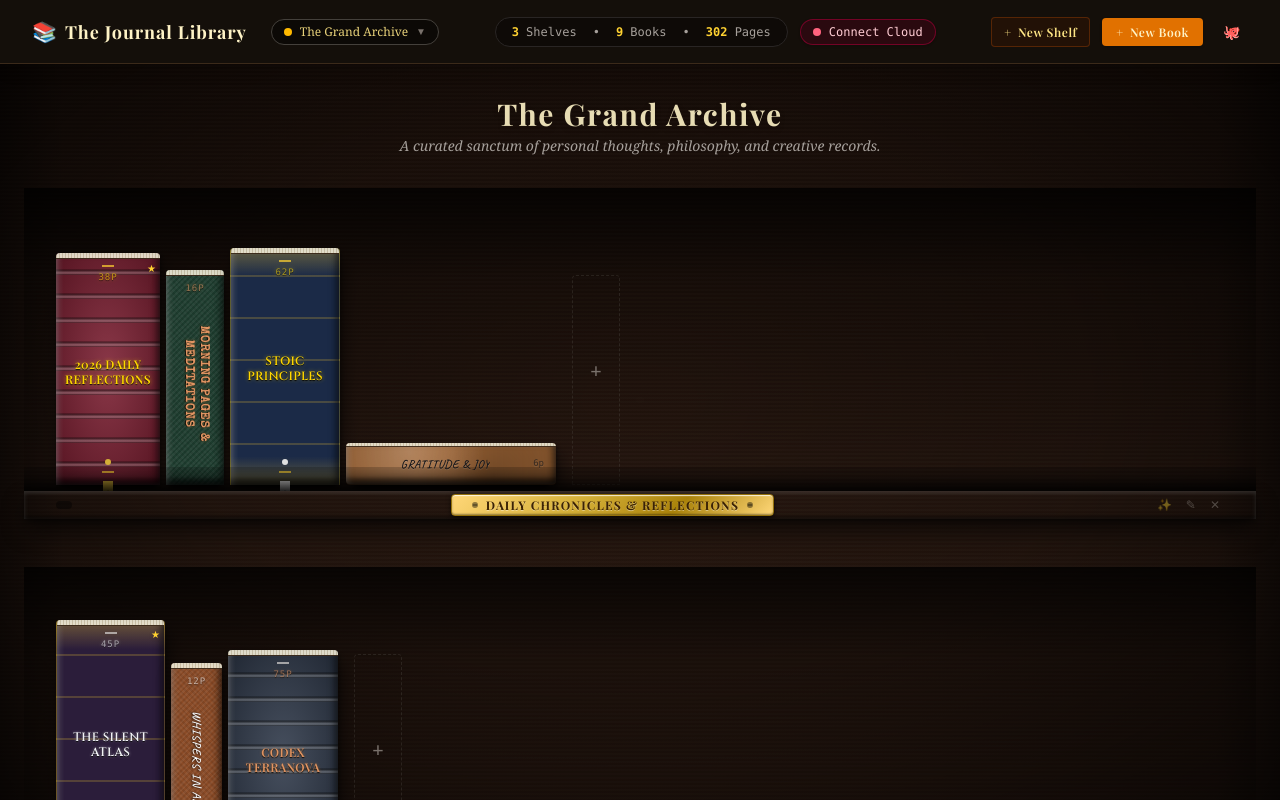
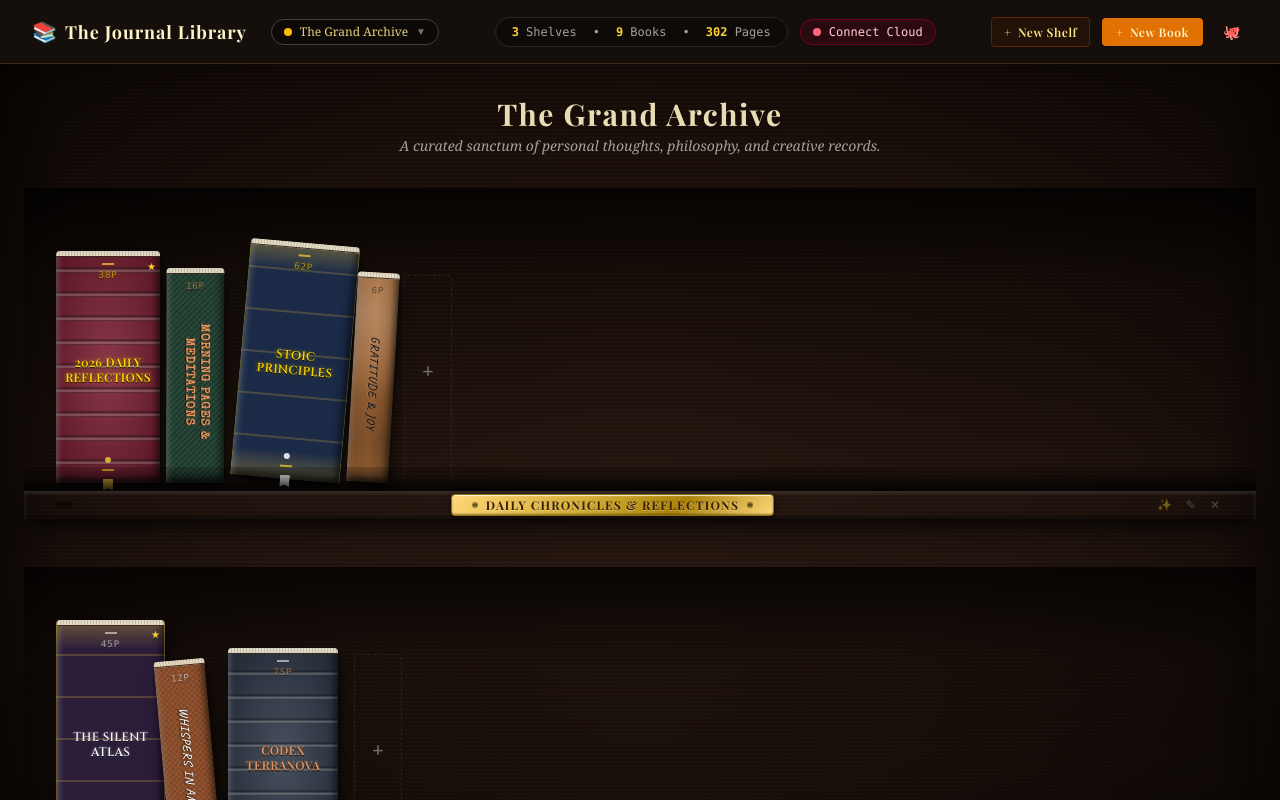
Before and after one commit to janlofredy/TheLibrary, a Vue app: page / in a window 1280 px wide. Shown: the top 800 px of the page. Built offline with nearby package versions, Linux system fonts and the light colour scheme; a web font is replaced by a local one.

Commit message:
feat(physics): integrate Matter.js 2D rigid body physics engine to simulate bookshelf gravity, friction, collisions, and equilibrium

```diff
--- a/package.json
+++ b/package.json
@@ -13,8 +13,10 @@
     "@tiptap/extension-placeholder": "^3.31.0",
     "@tiptap/starter-kit": "^3.31.0",
     "@tiptap/vue-3": "^3.31.0",
+    "@types/matter-js": "^0.20.2",
     "dexie": "^4.0.11",
     "lucide-vue-next": "^0.475.0",
+    "matter-js": "^0.20.0",
     "pinia": "^2.3.1",
     "vue": "^3.5.13"
   },
--- a/src/components/bookshelf/BookSpine.vue
+++ b/src/components/bookshelf/BookSpine.vue
@@ -141,11 +141,19 @@ import type { Book } from '@/types/journal'
 import { getBookSizing, type NeighborInfo } from '@/utils/bookSizing'
 import { useLibraryStore } from '@/stores/libraryStore'
 
+export interface PhysicsOverride {
+  width?: number
+  height?: number
+  angleDeg?: number
+  isFlat?: boolean
+}
+
 const props = defineProps<{
   book: Book
   leftNeighbor?: NeighborInfo | null
   rightNeighbor?: NeighborInfo | null
   isGhost?: boolean
+  physicsTransform?: PhysicsOverride | null
 }>()
 
 const emit = defineEmits<{
@@ -155,15 +163,45 @@ const emit = defineEmits<{
 
 const store = useLibraryStore()
 
-const sizing = computed(() => getBookSizing(props.book, { left: props.leftNeighbor, right: props.rightNeighbor }))
+const fallbackSizing = computed(() => getBookSizing(props.book, { left: props.leftNeighbor, right: props.rightNeighbor }))
+
+const isFlat = computed(() => {
+  if (props.physicsTransform?.isFlat !== undefined) return props.physicsTransform.isFlat
+  return fallbackSizing.value.isFlat
+})
+
+const width = computed(() => {
+  if (props.physicsTransform?.width !== undefined) return props.physicsTransform.width
+  return fallbackSizing.value.width
+})
+
+const height = computed(() => {
+  if (props.physicsTransform?.height !== undefined) return props.physicsTransform.height
+  return fallbackSizing.value.height
+})
+
+const rotationDeg = computed(() => {
+  if (props.physicsTransform?.angleDeg !== undefined) return props.physicsTransform.angleDeg
+  return fallbackSizing.value.rotationDeg
+})
+
+const sizing = computed(() => ({
+  width: width.value,
+  height: height.value,
+  rotationDeg: rotationDeg.value,
+  isFlat: isFlat.value,
+  topEdgeDetail: fallbackSizing.value.topEdgeDetail,
+}))
 
 const containerWrapperStyle = computed(() => {
-  const { width, height, rotationDeg, floorLift, isFlat } = sizing.value
+  const w = width.value
+  const h = height.value
+  const rot = rotationDeg.value
 
-  if (isFlat) {
+  if (isFlat.value) {
     return {
-      width: `${width}px`,
-      height: `${height}px`,
+      width: `${w}px`,
+      height: `${h}px`,
       transform: 'none',
       zIndex: 10,
     }
@@ -173,15 +211,17 @@ const containerWrapperStyle = computed(() => {
   let transformOrigin = 'bottom center'
   let zIndex = 10
 
-  if (rotationDeg !== 0) {
-    transform = `translateY(-${floorLift}px) rotate(${rotationDeg}deg)`
-    transformOrigin = rotationDeg > 0 ? 'bottom left' : 'bottom right'
+  if (rot !== 0) {
+    const rad = (Math.abs(rot) * Math.PI) / 180
+    const floorLift = Math.ceil(w * Math.sin(rad)) + 1
+    transform = `translateY(-${floorLift}px) rotate(${rot}deg)`
+    transformOrigin = rot > 0 ? 'bottom left' : 'bottom right'
     zIndex = 20
   }
 
   return {
-    width: `${width}px`,
-    height: `${height}px`,
+    width: `${w}px`,
+    height: `${h}px`,
     transform,
     transformOrigin,
     zIndex,
--- a/src/components/bookshelf/ShelfRow.vue
+++ b/src/components/bookshelf/ShelfRow.vue
@@ -44,6 +44,7 @@
             :book="item.book"
             :left-neighbor="item.leftNeighbor"
             :right-neighbor="item.rightNeighbor"
+            :physics-transform="item.physicsTransform"
             @select="handleSelectBook"
             @edit="handleEditBook"
           />
@@ -132,7 +133,8 @@ import { ref, computed } from 'vue'
 import type { Shelf, Book } from '@/types/journal'
 import { useLibraryStore } from '@/stores/libraryStore'
 import { calculateSpineWidth, calculateBookHeight, getBookSizing, type NeighborInfo } from '@/utils/bookSizing'
-import BookSpine from './BookSpine.vue'
+import { createShelfPhysics } from '@/physics/shelfPhysics'
+import BookSpine, { type PhysicsOverride } from './BookSpine.vue'
 
 const props = defineProps<{
   shelf: Shelf
@@ -143,6 +145,8 @@ const shelfTrack = ref<HTMLElement | null>(null)
 const shelfCanvas = ref<HTMLElement | null>(null)
 const dragIndicatorX = ref<number | null>(null)
 
+const shelfPhysics = createShelfPhysics(900, 265)
+
 interface PositionedBook {
   book: Book
   x: number
@@ -151,6 +155,7 @@ interface PositionedBook {
   isFlat: boolean
   leftNeighbor: NeighborInfo | null
   rightNeighbor: NeighborInfo | null
+  physicsTransform?: PhysicsOverride
 }
 
 const positionedBooks = computed<PositionedBook[]>(() => {
@@ -163,16 +168,21 @@ const positionedBooks = computed<PositionedBook[]>(() => {
     return aX - bX
   })
 
+  const canvasW = shelfCanvas.value?.clientWidth || 900
+  const physicalTransforms = shelfPhysics.syncBooks(shelfBooks, canvasW, 265)
+
   let currentFlowX = 0
-  const calculatedItems: { book: Book; x: number; width: number; height: number; isFlat: boolean }[] = []
+  const calculatedItems: { book: Book; x: number; width: number; height: number; isFlat: boolean; physicsTransform?: PhysicsOverride }[] = []
 
   for (const book of sorted) {
+    const pt = physicalTransforms.get(book.id)
     const isExplicitFlat = book.layerMode === 'horizontal-stack'
     const spineW = calculateSpineWidth(book.pageCount || 0)
     const bookH = calculateBookHeight(book.id)
     const flatLength = bookH
-    const bookWidth = isExplicitFlat ? flatLength : spineW
-    const bookHeight = isExplicitFlat ? spineW : bookH
+    const bookWidth = pt ? pt.width : (isExplicitFlat ? flatLength : spineW)
+    const bookHeight = pt ? pt.height : (isExplicitFlat ? spineW : bookH)
+    const isFlat = pt ? pt.isFlat : isExplicitFlat
 
     let x = book.positionX
     if (x === undefined || x < 0) {
@@ -184,23 +194,16 @@ const positionedBooks = computed<PositionedBook[]>(() => {
       x,
       width: bookWidth,
       height: bookHeight,
-      isFlat: isExplicitFlat,
+      isFlat,
+      physicsTransform: pt ? {
+        width: pt.width,
+        height: pt.height,
+        angleDeg: pt.angleDeg,
+        isFlat: pt.isFlat,
+      } : undefined,
     })
 
-    // Advance floor flow coordinate with snug separation
     currentFlowX = Math.max(currentFlowX, x + bookWidth + 6)
-  }
-
-  const canvasW = shelfCanvas.value?.clientWidth || 900
-
-  // Pre-resolve isFlat status for books falling flat on open floor
-  const preliminarySizings = calculatedItems.map(item => getBookSizing(item.book, undefined, canvasW))
-  for (let i = 0; i < calculatedItems.length; i++) {
-    if (preliminarySizings[i].isFlat) {
-      calculatedItems[i].isFlat = true
-      calculatedItems[i].width = preliminarySizings[i].width
-      calculatedItems[i].height = preliminarySizings[i].height
-    }
   }
 
   // Determine physical neighbor contact information
@@ -244,26 +247,8 @@ const positionedBooks = computed<PositionedBook[]>(() => {
       isFlat: current.isFlat,
       leftNeighbor,
       rightNeighbor,
+      physicsTransform: current.physicsTransform,
     })
-  }
-
-  // 2-Pass Cascading Lean Propagation (Right-to-Left for right-leaning stacks, Left-to-Right for left-leaning stacks)
-  const sizings = result.map(p => getBookSizing(p.book, { left: p.leftNeighbor, right: p.rightNeighbor }, canvasW))
-
-  // Propagate Right-to-Left (books leaning right towards already-tilted neighbors)
-  for (let i = result.length - 2; i >= 0; i--) {
-    if (result[i].rightNeighbor) {
-      result[i].rightNeighbor!.rotationDeg = sizings[i + 1].rotationDeg
-      sizings[i] = getBookSizing(result[i].book, { left: result[i].leftNeighbor, right: result[i].rightNeighbor }, canvasW)
-    }
-  }
-
-  // Propagate Left-to-Right (books leaning left towards already-tilted neighbors)
-  for (let i = 1; i < result.length; i++) {
-    if (result[i].leftNeighbor) {
-      result[i].leftNeighbor!.rotationDeg = sizings[i - 1].rotationDeg
-      sizings[i] = getBookSizing(result[i].book, { left: result[i].leftNeighbor, right: result[i].rightNeighbor }, canvasW)
-    }
   }
 
   return result
--- /dev/null
+++ b/src/physics/shelfPhysics.ts
@@ -0,0 +1,257 @@
+import Matter from 'matter-js'
+import type { Book } from '@/types/journal'
+import { calculateSpineWidth, calculateBookHeight, getNaturalLeanDirection } from '@/utils/bookSizing'
+
+const { Engine, World, Bodies, Body, Composite } = Matter
+
+export interface PhysicalBookTransform {
+  bookId: string
+  x: number // Top-left X on canvas
+  y: number // Top-left Y on canvas
+  centerX: number
+  centerY: number
+  width: number
+  height: number
+  angleDeg: number
+  angleRad: number
+  isFlat: boolean
+}
+
+export interface ShelfPhysicsInstance {
+  engine: Matter.Engine
+  world: Matter.World
+  floorBody: Matter.Body
+  leftWallBody: Matter.Body
+  rightWallBody: Matter.Body
+  bookBodies: Map<string, Matter.Body>
+  updateDimensions: (shelfWidth: number, shelfHeight: number) => void
+  syncBooks: (books: Book[], shelfWidth: number, shelfHeight: number) => Map<string, PhysicalBookTransform>
+  settle: (maxTicks?: number) => Map<string, PhysicalBookTransform>
+  getTransforms: () => Map<string, PhysicalBookTransform>
+  destroy: () => void
+}
+
+/**
+ * Creates a physical 2D Matter.js simulation instance tailored for a single shelf.
+ */
+export function createShelfPhysics(
+  initialWidth: number = 900,
+  initialHeight: number = 300
+): ShelfPhysicsInstance {
+  const engine = Engine.create({
+    gravity: { x: 0, y: 1.8, scale: 0.001 },
+    constraintIterations: 4,
+    positionIterations: 8,
+    velocityIterations: 8,
+  })
+
+  const world = engine.world
+
+  const FLOOR_THICKNESS = 40
+  const WALL_THICKNESS = 40
+  const FLOOR_Y = initialHeight - 4 // Shelf plank surface
+
+  // Static Boundaries
+  const floorBody = Bodies.rectangle(
+    initialWidth / 2,
+    FLOOR_Y + FLOOR_THICKNESS / 2,
+    initialWidth * 2,
+    FLOOR_THICKNESS,
+    {
+      isStatic: true,
+      friction: 0.95,
+      frictionStatic: 1.2,
+      restitution: 0.0,
+      label: 'shelf-floor',
+    }
+  )
+
+  const leftWallBody = Bodies.rectangle(
+    -WALL_THICKNESS / 2,
+    initialHeight / 2,
+    WALL_THICKNESS,
+    initialHeight * 3,
+    {
+      isStatic: true,
+      friction: 0.9,
+      frictionStatic: 1.0,
+      restitution: 0.0,
+      label: 'shelf-left-wall',
+    }
+  )
+
+  const rightWallBody = Bodies.rectangle(
+    initialWidth + WALL_THICKNESS / 2,
+    initialHeight / 2,
+    WALL_THICKNESS,
+    initialHeight * 3,
+    {
+      isStatic: true,
+      friction: 0.9,
+      frictionStatic: 1.0,
+      restitution: 0.0,
+      label: 'shelf-right-wall',
+    }
+  )
+
+  World.add(world, [floorBody, leftWallBody, rightWallBody])
+
+  const bookBodies = new Map<string, Matter.Body>()
+
+  function updateDimensions(shelfWidth: number, shelfHeight: number) {
+    const floorY = shelfHeight - 4
+    Body.setPosition(floorBody, { x: shelfWidth / 2, y: floorY + FLOOR_THICKNESS / 2 })
+    Body.setPosition(leftWallBody, { x: -WALL_THICKNESS / 2, y: shelfHeight / 2 })
+    Body.setPosition(rightWallBody, { x: shelfWidth + WALL_THICKNESS / 2, y: shelfHeight / 2 })
+  }
+
+  function getTransforms(): Map<string, PhysicalBookTransform> {
+    const transforms = new Map<string, PhysicalBookTransform>()
+
+    bookBodies.forEach((body, bookId) => {
+      const customData = (body as any).bookData as { width: number; height: number; isExplicitFlat: boolean }
+      const width = customData.width
+      const height = customData.height
+      const angleRad = body.angle
+      const angleDeg = Number(((angleRad * 180) / Math.PI).toFixed(2))
+
+      // Determine if fallen flat (> 45 deg tilt)
+      const isFallenFlat = Math.abs(angleDeg) > 40
+      const isFlat = customData.isExplicitFlat || isFallenFlat
+
+      transforms.set(bookId, {
+        bookId,
+        x: body.position.x - width / 2,
+        y: body.position.y - height / 2,
+        centerX: body.position.x,
+        centerY: body.position.y,
+        width,
+        height,
+        angleDeg,
+        angleRad,
+        isFlat,
+      })
+    })
+
+    return transforms
+  }
+
+  function syncBooks(books: Book[], shelfWidth: number, shelfHeight: number): Map<string, PhysicalBookTransform> {
+    updateDimensions(shelfWidth, shelfHeight)
+    const floorY = shelfHeight - 4
+
+    const activeBookIds = new Set(books.map(b => b.id))
+
+    // Remove obsolete bodies
+    bookBodies.forEach((body, id) => {
+      if (!activeBookIds.has(id)) {
+        Composite.remove(world, body)
+        bookBodies.delete(id)
+      }
+    })
+
+    // Sort books from left to right for stable initial placement
+    const sorted = [...books].sort((a, b) => (a.positionX ?? 0) - (b.positionX ?? 0))
+    let currentFlowX = 0
+
+    for (const book of sorted) {
+      const spineW = calculateSpineWidth(book.pageCount || 0)
+      const bookH = calculateBookHeight(book.id)
+      const isExplicitFlat = book.layerMode === 'horizontal-stack'
+
+      const width = isExplicitFlat ? bookH : spineW
+      const height = isExplicitFlat ? spineW : bookH
+
+      let targetX = book.positionX
+      if (targetX === undefined || targetX < 0) {
+        targetX = currentFlowX
+      }
+
+      // Initial lean nudge based on layerMode or UUID seed
+      let initialAngle = 0
+      if (book.layerMode === 'leaning-left') {
+        initialAngle = -0.09
+      } else if (book.layerMode === 'leaning-right') {
+        initialAngle = 0.09
+      } else if (!isExplicitFlat && spineW <= 45) {
+        const dir = getNaturalLeanDirection(book.id)
+        initialAngle = dir === 'left' ? -0.06 : 0.06
+      }
+
+      let body = bookBodies.get(book.id)
+      const centerX = Math.max(width / 2, Math.min(shelfWidth - width / 2, targetX + width / 2))
+      const centerY = floorY - height / 2
+
+      if (!body) {
+        body = Bodies.rectangle(centerX, centerY, width, height, {
+          friction: 0.85,
+          frictionStatic: 1.0,
+          frictionAir: 0.06,
+          restitution: 0.02,
+          density: 0.002,
+          chamfer: { radius: 2 },
+          label: `book-${book.id}`,
+        })
+        ;(body as any).bookData = { width, height, isExplicitFlat }
+        Body.setAngle(body, initialAngle)
+        World.add(world, body)
+        bookBodies.set(book.id, body)
+      } else {
+        // Update dimensions if changed
+        ;(body as any).bookData = { width, height, isExplicitFlat }
+        // If position deviated significantly from target, smoothly reposition
+        if (Math.abs(body.position.x - centerX) > 30 || Math.abs(body.position.y - centerY) > 40) {
+          Body.setPosition(body, { x: centerX, y: centerY })
+          Body.setVelocity(body, { x: 0, y: 0 })
+          Body.setAngularVelocity(body, 0)
+          Body.setAngle(body, initialAngle)
+        }
+      }
+
+      currentFlowX = Math.max(currentFlowX, targetX + width + 4)
+    }
+
+    // Settle simulation into equilibrium
+    return settle(80)
+  }
+
+  function settle(maxTicks: number = 80): Map<string, PhysicalBookTransform> {
+    const DT = 1000 / 60
+    for (let i = 0; i < maxTicks; i++) {
+      Engine.update(engine, DT)
+
+      // Early break if all bodies are at rest
+      let allSettled = true
+      bookBodies.forEach(body => {
+        const speedSq = body.velocity.x * body.velocity.x + body.velocity.y * body.velocity.y
+        const angSpeed = Math.abs(body.angularVelocity)
+        if (speedSq > 0.005 || angSpeed > 0.002) {
+          allSettled = false
+        }
+      })
+      if (allSettled && i > 25) break
+    }
+
+    return getTransforms()
+  }
+
+  function destroy() {
+    World.clear(world, false)
+    Engine.clear(engine)
+    bookBodies.clear()
+  }
+
+  return {
+    engine,
+    world,
+    floorBody,
+    leftWallBody,
+    rightWallBody,
+    bookBodies,
+    updateDimensions,
+    syncBooks,
+    settle,
+    getTransforms,
+    destroy,
+  }
+}
```
Also changed, not shown: 1 other file (tests, documents, lock files or other folders).
